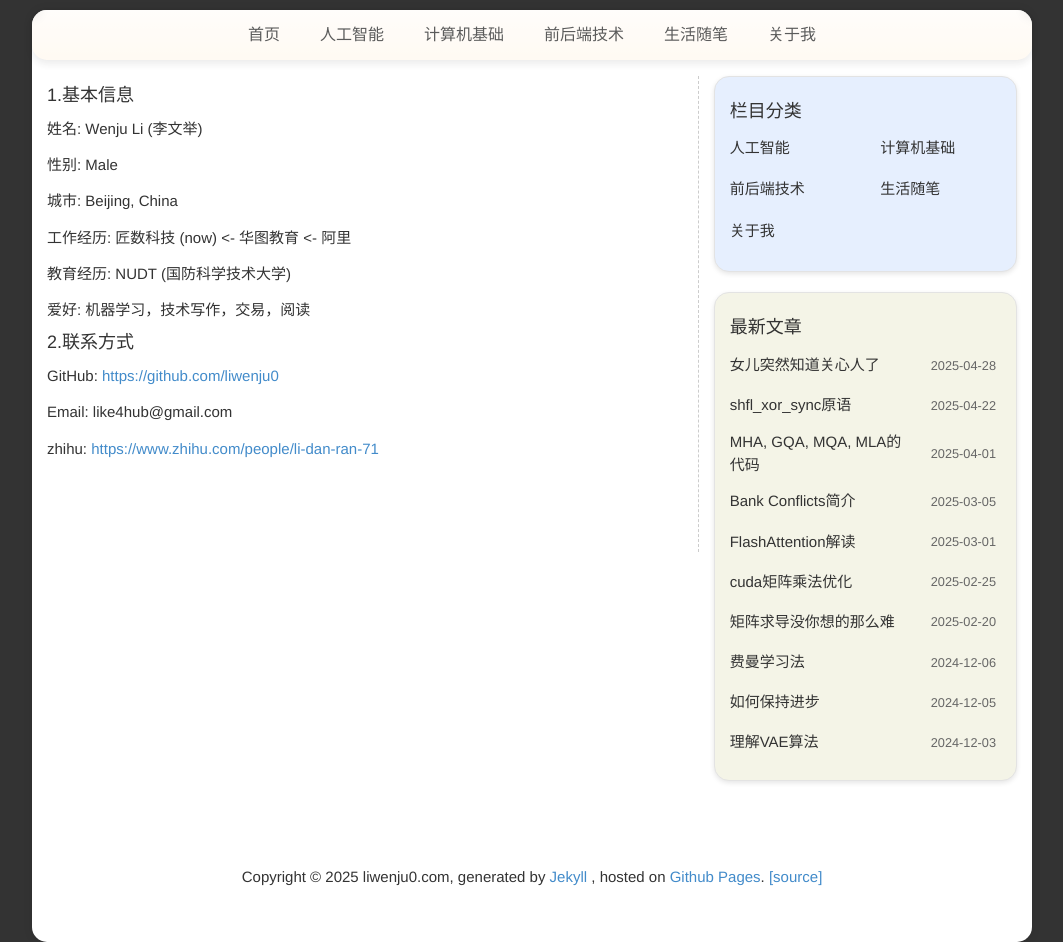
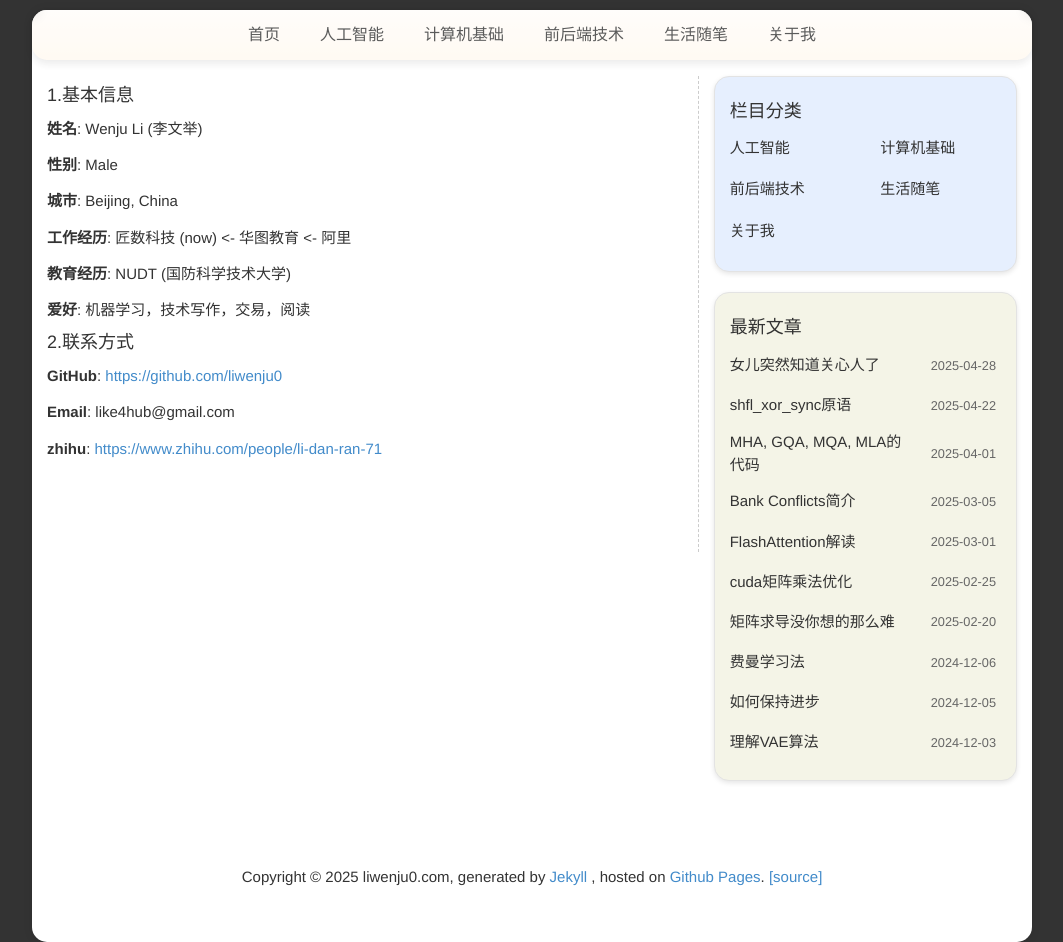
Before and after one commit to liwenju0/liwenju0.github.io, a Jekyll site: the page built from about.md, in a window 1280 px wide. Shown: the whole page, without its empty margins (108-1171 px from the left). Built offline with Jekyll 4.4.1, drawn with Linux system fonts in a browser that asks for light colours; comment, search, counter and statistics services are not loaded; part of the change alters nothing that is shown.

Commit message:
格式化简介

```diff
--- a/about.md
+++ b/about.md
@@ -4,24 +4,24 @@ title: "关于：About"
 ---
 
 #### 1.基本信息
-姓名: Wenju Li (李文举)
+**姓名**: Wenju Li (李文举)
 
-性别: Male
+**性别**: Male
 
-城市: Beijing, China
+**城市**: Beijing, China
 
-工作经历: 匠数科技 (now) <- 华图教育 <- 阿里
+**工作经历**: 匠数科技 (now) <- 华图教育 <- 阿里
 
-教育经历: NUDT (国防科学技术大学)
+**教育经历**: NUDT (国防科学技术大学)
 
-爱好: 机器学习，技术写作，交易，阅读
+**爱好**: 机器学习，技术写作，交易，阅读
 
 #### 2.联系方式
-GitHub: <https://github.com/liwenju0>{:target="_blank"}
+**GitHub**: <https://github.com/liwenju0>{:target="_blank"}
 
-Email: like4hub@gmail.com
+**Email**: like4hub@gmail.com
 
-zhihu: <https://www.zhihu.com/people/li-dan-ran-71>{:target="_blank"}
+**zhihu**: <https://www.zhihu.com/people/li-dan-ran-71>{:target="_blank"}
 
 
 {% include comment.html %}
```
